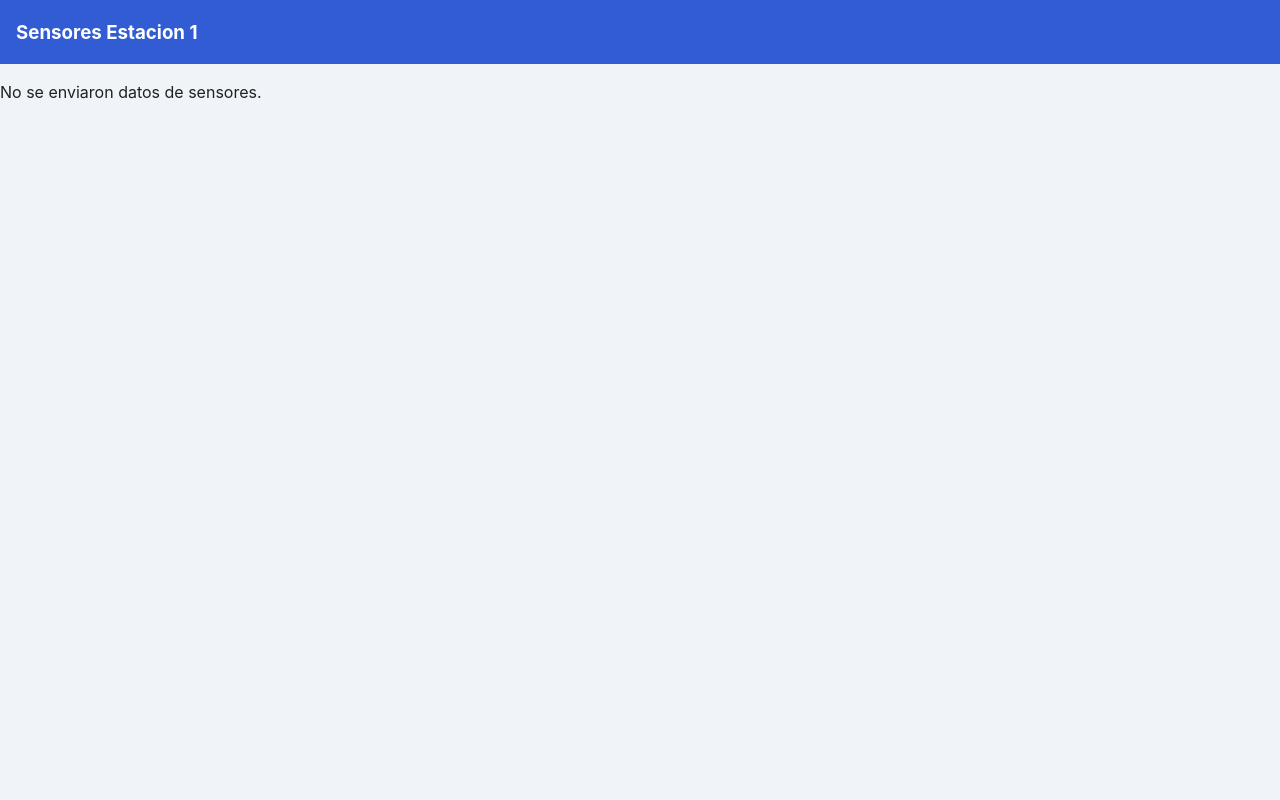
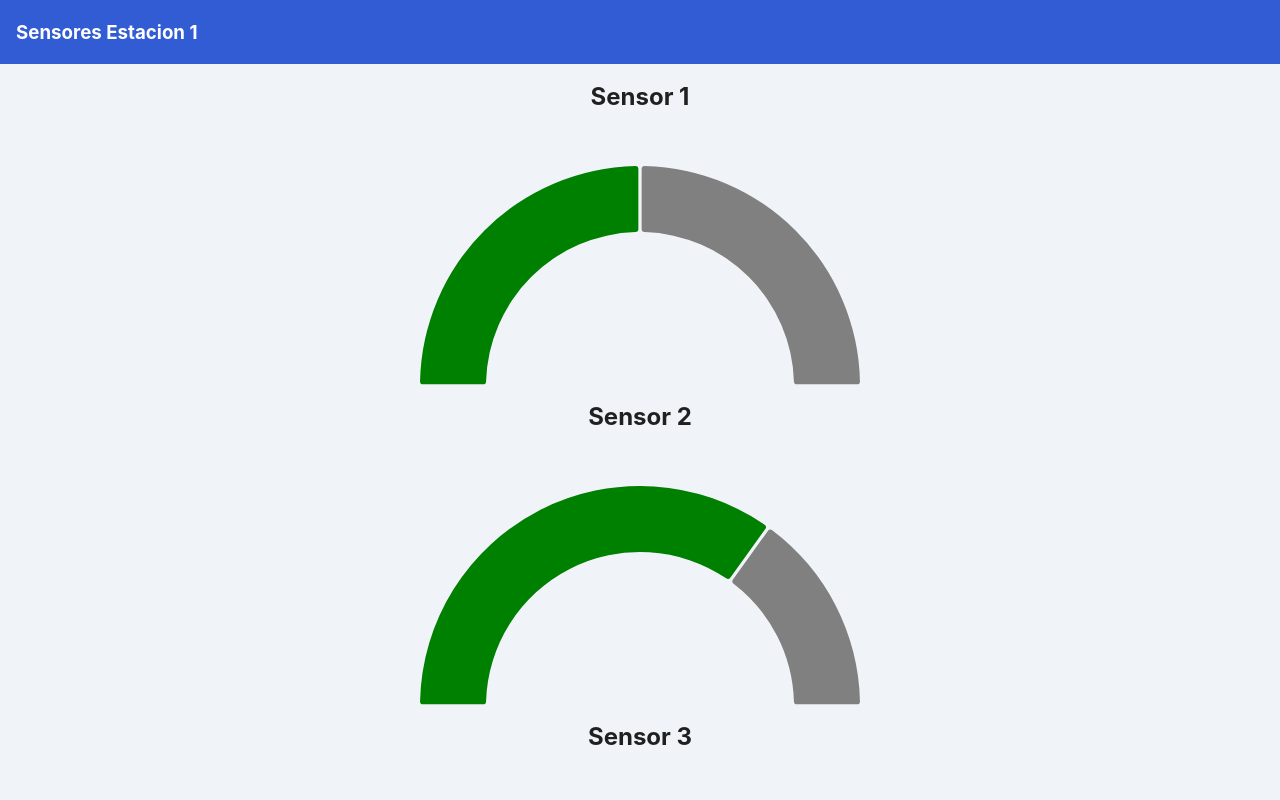
Before and after one commit to alfajoruwu/RamoIOT, a React (Vite) app: page /Sensor in a window 1280 px wide. Shown: the top 800 px of the page. Built offline with nearby package versions, Linux system fonts and the light colour scheme.

Commit message:
fix: sensor

```diff
--- a/src/App.jsx
+++ b/src/App.jsx
@@ -7,10 +7,10 @@ import Estaciones from './Pestañas/Usuarios/Cliente/Estaciones/Estaciones'
 
 import Sensor from './Pestañas/Usuarios/Cliente/Sensores/Sensor'
 
-import Actuadores from './Pestañas/Usuarios/Cliente/Actuadores/Actuadores'
-import MostrarActuador from './Pestañas/Usuarios/Cliente/Actuadores/MostrarActuador/MostrarActuador'
-import Configuracion from './Pestañas/Usuarios/Cliente/Actuadores/Configuracion/Configuracion'
-import Agregar from './Pestañas/Usuarios/Cliente/Actuadores/Agregar/Agregar'
+// import Actuadores from './Pestañas/Usuarios/Cliente/Actuadores/Actuadores'
+// import MostrarActuador from './Pestañas/Usuarios/Cliente/Actuadores/MostrarActuador/MostrarActuador'
+// import Configuracion from './Pestañas/Usuarios/Cliente/Actuadores/Configuracion/Configuracion'
+// import Agregar from './Pestañas/Usuarios/Cliente/Actuadores/Agregar/Agregar'
 
 function App() {
 
@@ -29,10 +29,10 @@ function App() {
         <Route path='/Estaciones' element={<Estaciones/>} />
 
         <Route path='/Sensor' element={<Sensor/>} />
-        <Route path='/Actuadores' element={<Actuadores/>} />
+        {/* <Route path='/Actuadores' element={<Actuadores/>} />
         <Route path='/MostrarActuador' element={<MostrarActuador/>} />
         <Route path='/Configuracion' element={<Configuracion/>} />
-        <Route path='/Agregar' element={<Agregar/>} />
+        <Route path='/Agregar' element={<Agregar/>} /> */}
 
 
 
--- a/src/Pestañas/Usuarios/Cliente/MenuInicial/MenuInicial.jsx
+++ b/src/Pestañas/Usuarios/Cliente/MenuInicial/MenuInicial.jsx
@@ -13,14 +13,8 @@ const MenuInicial = () => {
 
   const irSensores = () => {
     // simulando datos de sensores
-    const sensoresData = [
-      { id: 1, value: 50 },
-      { id: 2, value: 70 },
-      { id: 3, value: 30 },
 
-    ];
-
-    navigate('/Sensor', { state: { sensoresData } });
+    navigate('/Sensor');
   };
 
 
--- a/src/Pestañas/Usuarios/Cliente/Sensores/Sensor.jsx
+++ b/src/Pestañas/Usuarios/Cliente/Sensores/Sensor.jsx
@@ -2,6 +2,12 @@ import React from 'react';
 import { ResponsivePie } from '@nivo/pie';
 import { useLocation } from 'react-router-dom';
 import Navbar from '../../../../Componentes/Elementos comunes/Navbar/Navbar';
+
+const sensor = [
+  { id: 1, value: 50 },
+  { id: 2, value: 70 },
+  { id: 3, value: 30 },
+];
 
 const Sensor = ({ sensor }) => {
   const { id, value } = sensor;
@@ -41,9 +47,9 @@ const SensoresEstacion1 = () => {
   return (
     <>
       <Navbar titulo={"Sensores Estacion 1"} />
-      <div style={{ justifyContent: 'center' }}>
-        {sensoresData.length > 0 ? (
-          sensoresData.map((sensor) => <Sensor key={sensor.id} sensor={sensor} />)
+      <div style={{  justifyContent: 'center' }}>
+        {sensor.length > 0 ? (
+          sensor.map((sensor) => <Sensor key={sensor.id} sensor={sensor} />)
         ) : (
           <p>No se enviaron datos de sensores.</p>
         )}
```
